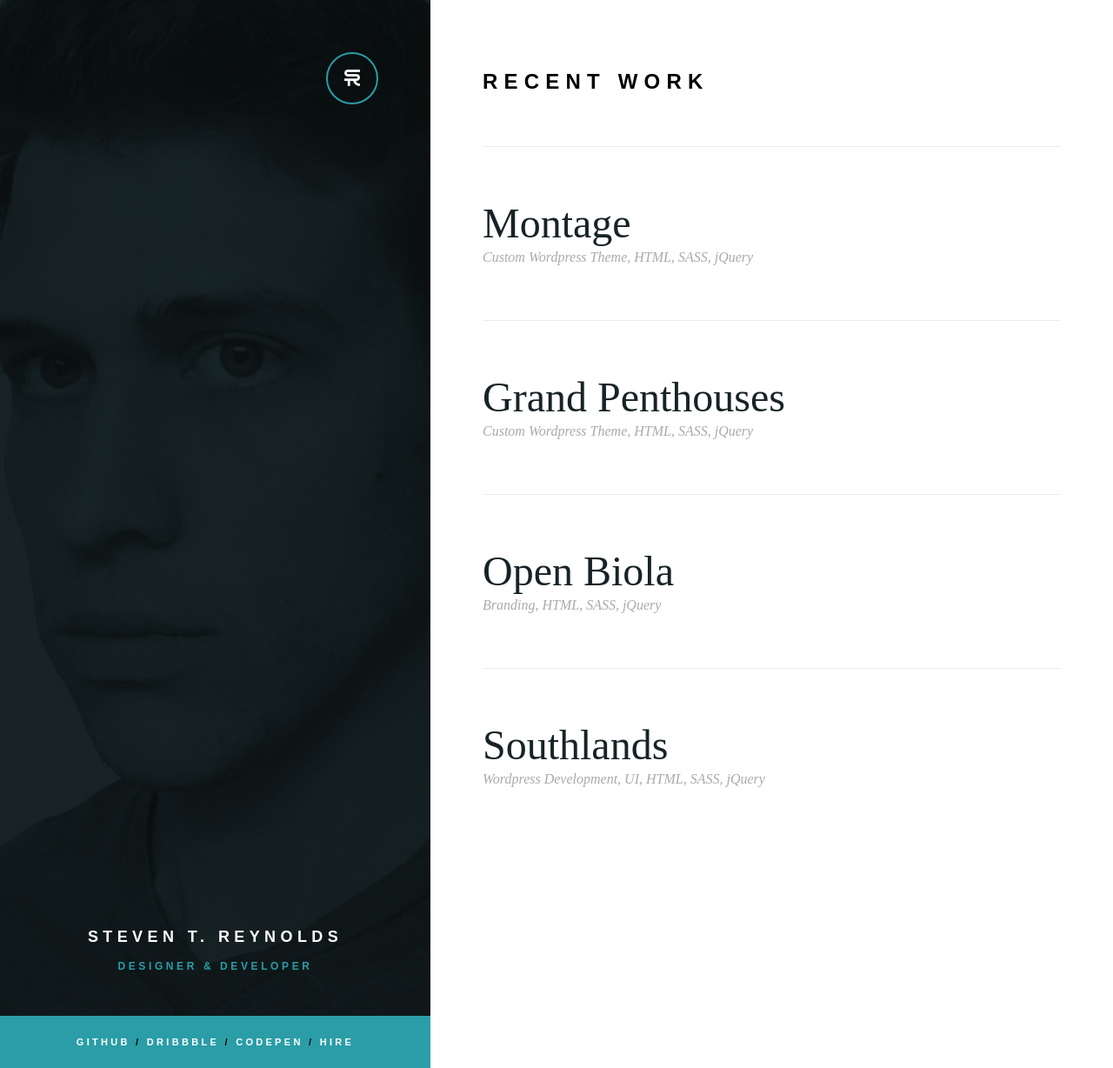
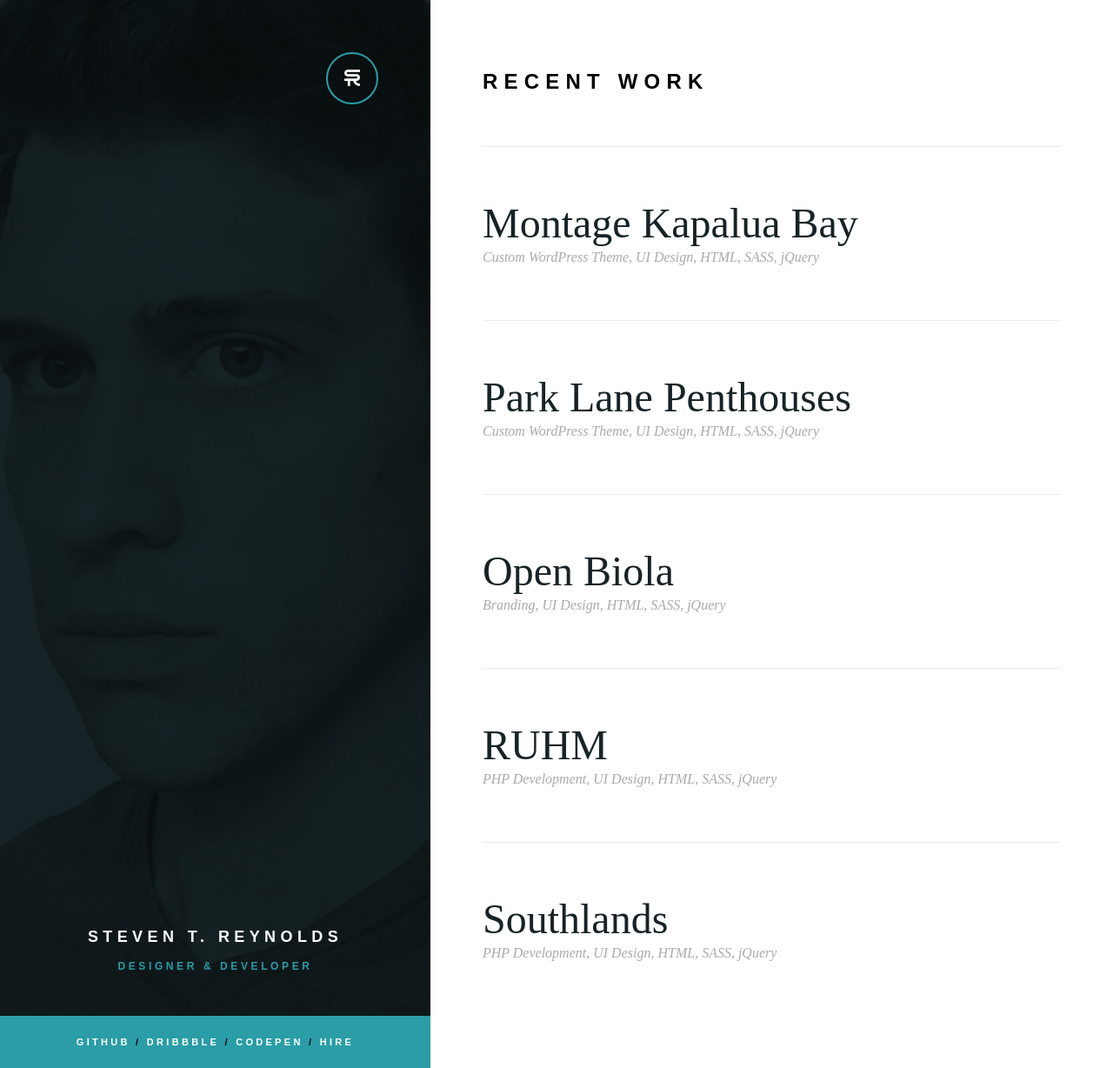
Before and after one commit to stvnrynlds/stvnrynlds.github.io, a Jekyll site: the page built from index.html, in a window 1280 px wide and 1228 px high. Shown: the whole window at 87% size. Built offline with Jekyll 4.4.1, drawn with Linux system fonts in a browser that asks for light colours; Markdown is read by kramdown in place of the engine named in the settings.

Commit message:
Added RUHM, update wording

```diff
--- a/index.html
+++ b/index.html
@@ -5,12 +5,12 @@
 
 <h2 class="section-title">Recent Work</h2>
 
-
 <article>
 	<a href="http://montageresidenceskapaluabay.com/" target="_blank" class="work-item">
-		<h3 class="work-item--title">Montage</h3>
+		<h3 class="work-item--title">Montage Kapalua Bay</h3>
 		<ul class="work-item--areas">
-			<li>Custom Wordpress Theme</li>
+			<li>Custom WordPress Theme</li>
+			<li>UI Design</li>
 			<li>HTML</li>
 			<li>SASS</li>
 			<li>jQuery</li>
@@ -19,10 +19,11 @@
 </article>
 
 <article>
-	<a href="http://hurlinghamdrive.com/" target="_blank" class="work-item">
-		<h3 class="work-item--title">Grand Penthouses</h3>
+	<a href="http://parklanepenthouses.com/" target="_blank" class="work-item">
+		<h3 class="work-item--title">Park Lane Penthouses</h3>
 		<ul class="work-item--areas">
-			<li>Custom Wordpress Theme</li>
+			<li>Custom WordPress Theme</li>
+			<li>UI Design</li>
 			<li>HTML</li>
 			<li>SASS</li>
 			<li>jQuery</li>
@@ -35,6 +36,7 @@
 		<h3 class="work-item--title">Open Biola</h3>
 		<ul class="work-item--areas">
 			<li>Branding</li>
+			<li>UI Design</li>
 			<li>HTML</li>
 			<li>SASS</li>
 			<li>jQuery</li>
@@ -43,14 +45,28 @@
 </article>
 
 <article>
-	<a href="http://whittier.southlands.net/" target="_blank" class="work-item">
-		<h3 class="work-item--title">Southlands</h3>
+	<a href="http://ruhm.com/" target="_blank" class="work-item">
+		<h3 class="work-item--title">RUHM</h3>
 		<ul class="work-item--areas">
-			<li>Wordpress Development</li>
-			<li>UI</li>
+			<li>PHP Development</li>
+			<li>UI Design</li>
 			<li>HTML</li>
 			<li>SASS</li>
 			<li>jQuery</li>
 		</ul>
 	</a>
 </article>
+
+
+<article>
+	<a href="http://whittier.southlands.net/" target="_blank" class="work-item">
+		<h3 class="work-item--title">Southlands</h3>
+		<ul class="work-item--areas">
+			<li>PHP Development</li>
+			<li>UI Design</li>
+			<li>HTML</li>
+			<li>SASS</li>
+			<li>jQuery</li>
+		</ul>
+	</a>
+</article>
```
